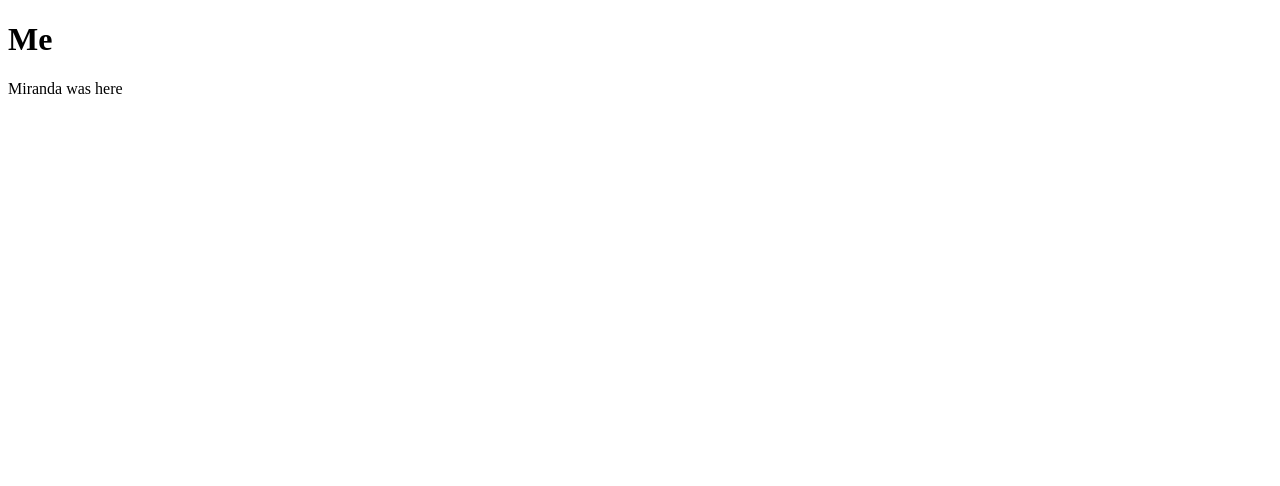
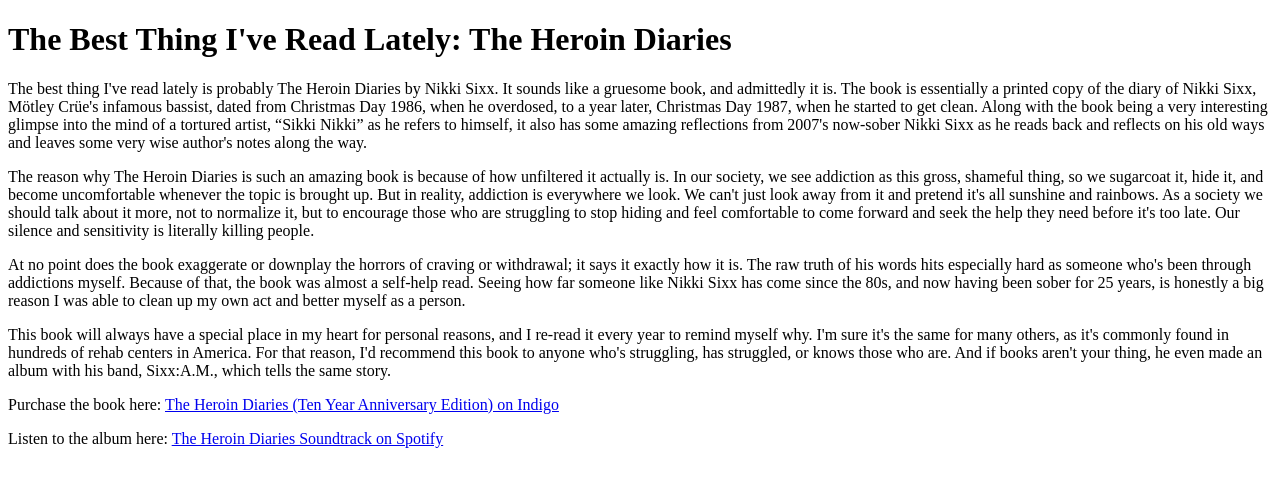
Before and after one commit to moomala/lab2, a plain HTML site: page index.html in a window 1280 px wide. Drawn offline with Linux system fonts and the light colour scheme.

Commit message:
Revise index.html with new content and structure
Updated the content of index.html to reflect a new title and detailed description of 'The Heroin Diaries' by Nikki Sixx, including personal reflections and recommendations.

```diff
--- a/index.html
+++ b/index.html
@@ -1,10 +1,25 @@
 <!DOCTYPE html>
-<html>
-  <head>
-    <title>Miranda was here</title>
-  </head>
-  <body>
-    <h1>Me</h1>
-    <p>Miranda was here</p>
-  </body>
+<head>
+  <title>The Best Thing I've Read Lately</title>
+</head>
+<body>
+  <header>
+    <h1>The Best Thing I've Read Lately: The Heroin Diaries</h1>
+  </header>
+
+  <main>
+    <p>The best thing I've read lately is probably The Heroin Diaries by Nikki Sixx. It sounds like a gruesome book, and admittedly it is. The book is essentially a printed copy of the diary of Nikki Sixx, Mötley Crüe's infamous bassist, dated from Christmas Day 1986, when he overdosed, to a year later, Christmas Day 1987, when he started to get clean. Along with the book being a very interesting glimpse into the mind of a tortured artist, “Sikki Nikki” as he refers to himself, it also has some amazing reflections from 2007's now-sober Nikki Sixx as he reads back and reflects on his old ways and leaves some very wise author's notes along the way.</p>
+
+    <p>The reason why The Heroin Diaries is such an amazing book is because of how unfiltered it actually is. In our society, we see addiction as this gross, shameful thing, so we sugarcoat it, hide it, and become uncomfortable whenever the topic is brought up. But in reality, addiction is everywhere we look. We can't just look away from it and pretend it's all sunshine and rainbows. As a society we should talk about it more, not to normalize it, but to encourage those who are struggling to stop hiding and feel comfortable to come forward and seek the help they need before it's too late. Our silence and sensitivity is literally killing people.</p>
+
+    <p>At no point does the book exaggerate or downplay the horrors of craving or withdrawal; it says it exactly how it is. The raw truth of his words hits especially hard as someone who's been through addictions myself. Because of that, the book was almost a self-help read. Seeing how far someone like Nikki Sixx has come since the 80s, and now having been sober for 25 years, is honestly a big reason I was able to clean up my own act and better myself as a person.</p>
+
+    <p>This book will always have a special place in my heart for personal reasons, and I re-read it every year to remind myself why. I'm sure it's the same for many others, as it's commonly found in hundreds of rehab centers in America. For that reason, I'd recommend this book to anyone who's struggling, has struggled, or knows those who are. And if books aren't your thing, he even made an album with his band, Sixx:A.M., which tells the same story.</p>
+  </main>
+
+  <footer>
+    <p>Purchase the book here: <a href="https://www.indigo.ca/products/the-heroin-diaries-ten-year-anniversary-edition">The Heroin Diaries (Ten Year Anniversary Edition) on Indigo</a></p>
+    <p>Listen to the album here: <a href="https://open.spotify.com/album/2sHrTFehGvpj3sLoZn9ZBy">The Heroin Diaries Soundtrack on Spotify</a></p>
+  </footer>
+</body>
 </html>
```
